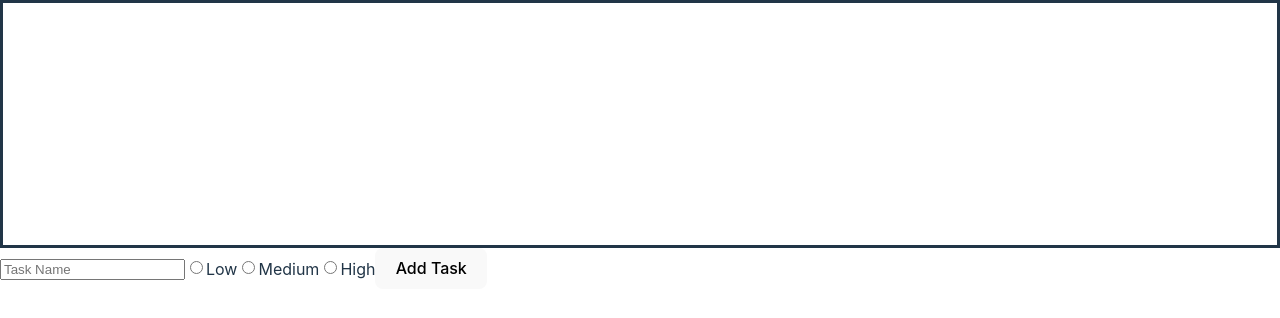
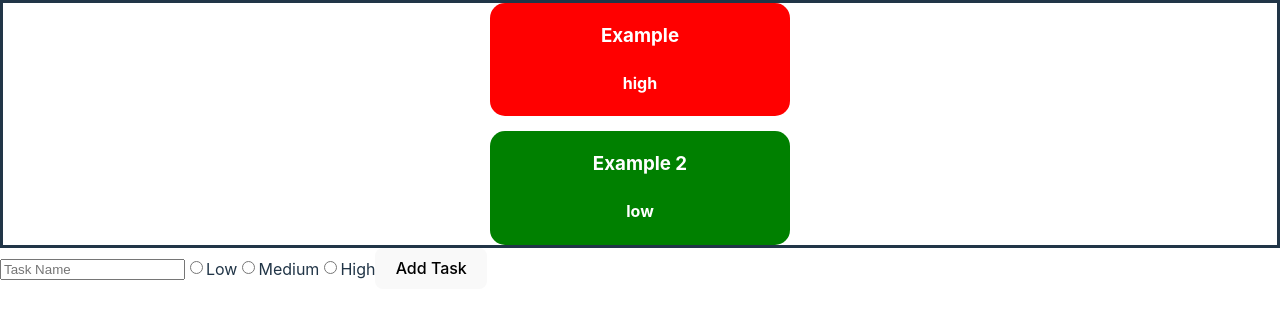
Before and after one commit to DylCru/To-Do-List-React, a React (Vite) app in the folder cool-react-app/: page / in a window 1280 px wide. Shown: the top 318 px of the page. Built offline with nearby package versions, Linux system fonts and the light colour scheme.

Commit message:
Set background colour to priority

```diff
--- a/cool-react-app/src/components/Task.jsx
+++ b/cool-react-app/src/components/Task.jsx
@@ -1,8 +1,21 @@
 import React, {useState} from "react";
 
 export default function task(props) {
+    let priorityColour;
+    switch(props.priority) {
+        case "high":
+            priorityColour = {backgroundColor: "red"}
+            break
+        case "medium":
+            priorityColour = {backgroundColor: "orange"}
+            break
+        case "low" :
+            priorityColour = {backgroundColor: "green"}
+    }
+
+
     return (
-        <div className="task">
+        <div className="task" style={priorityColour}>
             <h3 className="task--name">{props.task}</h3>
             <h4 className="task--priority">{props.priority}</h4>
         </div>
```
